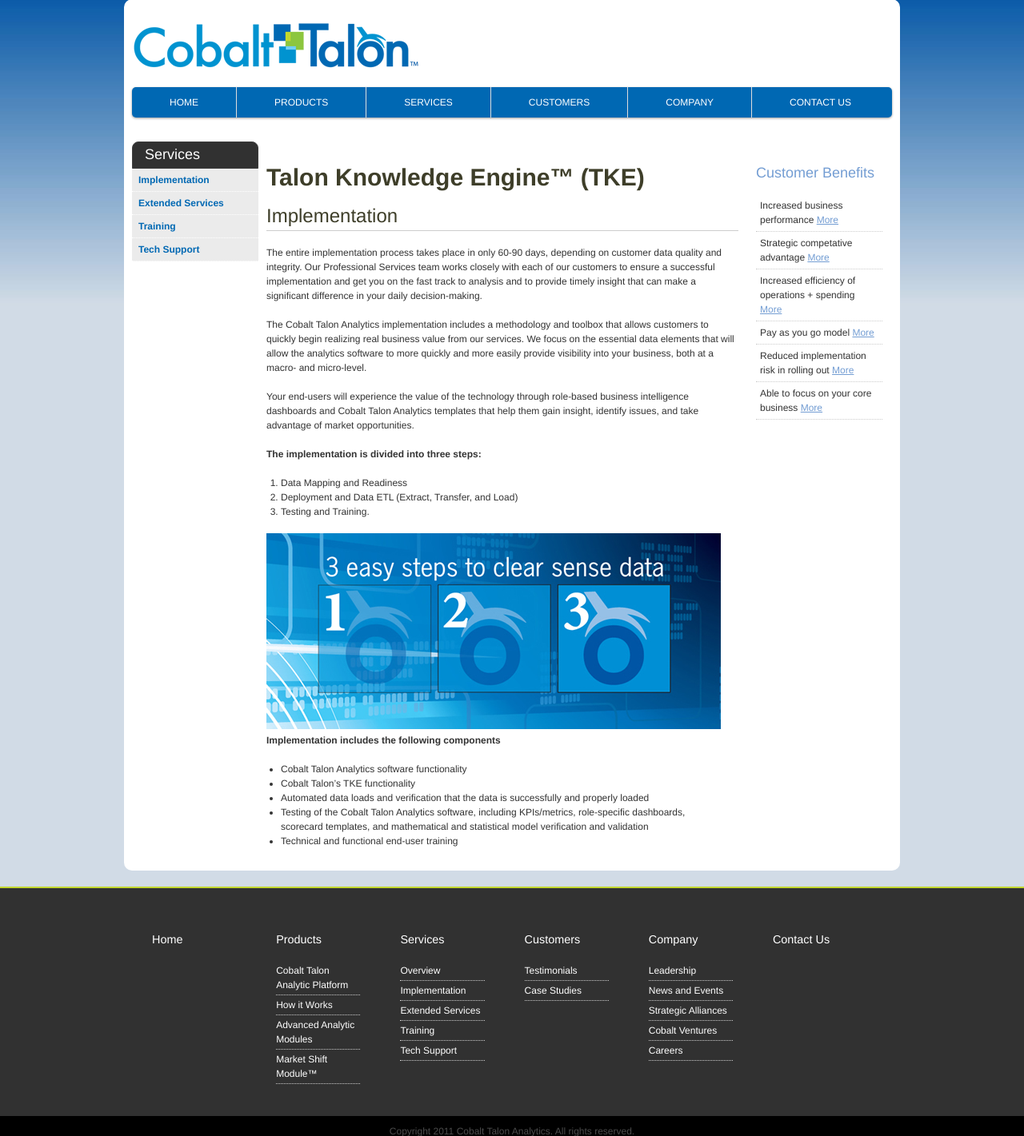
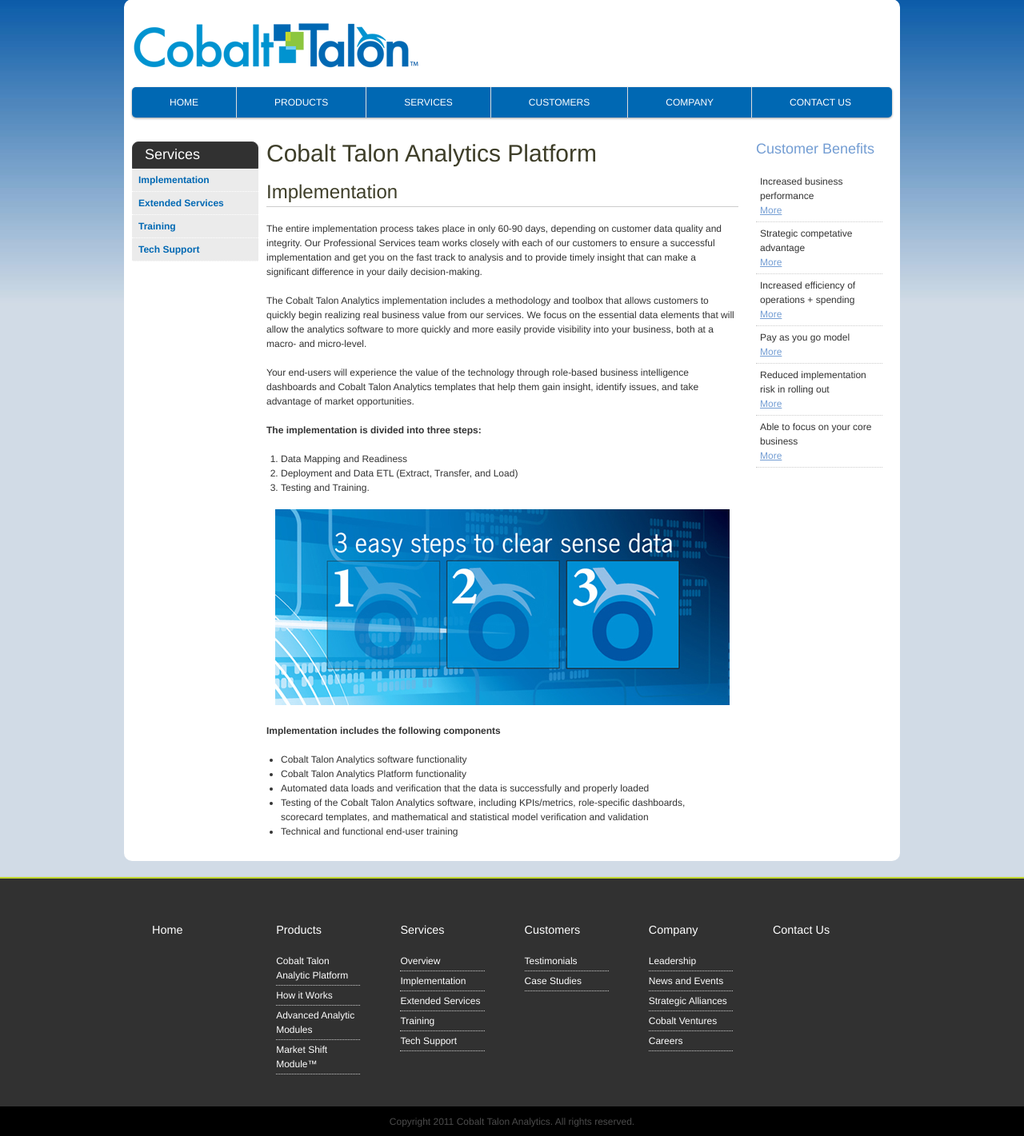
Before and after one commit to DaziumDesign/CobaltTalonWebSite, a PHP site: page /pages/services-implementation.php in a window 1280 px wide. Shown: the part 21-1442 px from the top of the page at 80% size. Run offline with PHP 8.4, Linux system fonts and the light colour scheme.

Commit message:
services pages

```diff
--- a/css/style.css
+++ b/css/style.css
@@ -2155,3 +2155,8 @@ ul.acc_text {
 .customer_benefits ul li span {
   text-align: right;
 }
+
+/* line 580, ../src/style.scss */
+.center-text {
+  text-align: center;
+}
--- a/pages/services-implementation.php
+++ b/pages/services-implementation.php
@@ -8,10 +8,8 @@
 <head>
 <meta charset="utf-8">
 <meta http-equiv="X-UA-Compatible" content="IE=edge,chrome=1">
-  <title>Cobalt Talon - Knowledge within your grasp</title>
-  <?php
-    include '../partials/_head.php';
-  ?>
+<title>Cobalt Talon - Knowledge Within Your Grasp</title>
+<?php include '../partials/_head.php'; ?>
 </head>
 <body>
 <div id="root">
@@ -20,31 +18,28 @@
       <?php include '../partials/_header.php'; ?>
       <?php include '../partials/_menu.php'; ?>
       <div id="main" role="main">
-          <!--Start Left Column-->
         <div class="left_col">
-            <?php
-            include '../partials/_services_menu.php';
-            ?>
+          <?php include '../partials/_services_menu.php'; ?>
         </div>
-            <div class="top_image"></div>
         <div class="content">
           <div>
-                    <h1><strong>Talon Knowledge Engine&#8482; (TKE)</strong></h1>
+            <h1>Cobalt Talon Analytics Platform</h1>
             <h2>Implementation</h2>
             <p>The entire implementation process takes place in only 60-90 days, depending on customer data quality and integrity. Our Professional Services team works closely with each of our customers to ensure a successful implementation and get you on the fast track to analysis and to provide timely insight that can make a significant difference in your daily decision-making.</p>
             <p>The Cobalt Talon Analytics implementation includes a methodology and toolbox that allows customers to quickly begin realizing real business value from our services. We focus on the essential data elements that will allow the analytics software to more quickly and more easily provide visibility into your business, both at a macro- and micro-level.</p>
             <p>Your end-users will experience the value of the technology through role-based business intelligence dashboards and&nbsp;Cobalt Talon Analytics templates that help them gain insight, identify issues, and take advantage of market opportunities.</p>
-                    	<p><strong>The implementation is divided into three steps:</strong><br /> </p>
+            <p><strong>The implementation is divided into three steps:</strong><br />
+            </p>
             <ol>
               <li>Data Mapping and Readiness</li>
               <li>Deployment and Data ETL (Extract, Transfer, and Load)</li>
               <li>Testing and Training.</li>
             </ol>
-                        <img src="/images/services/steps_graphic.jpg" />
+            <p class="center-text"><img src="/images/services/steps_graphic.jpg" /></p>
             <p><strong>Implementation includes the following components</strong></p>
             <ul>
               <li>Cobalt Talon Analytics software functionality</li>
-                  				<li>Cobalt Talon’s TKE functionality</li>
+              <li>Cobalt Talon Analytics Platform functionality</li>
               <li>Automated data loads and verification that the data is successfully and properly loaded</li>
               <li>Testing of the Cobalt Talon Analytics software, including KPIs/metrics, role-specific dashboards, scorecard templates, and mathematical and statistical model verification and validation</li>
               <li>Technical and functional end-user training</li>
@@ -55,23 +50,27 @@
           <div class="customer_benefits">
             <h3><a class="loc" href="#customer_benefits">Customer Benefits</a></h3>
             <ul>
-                  		<li>Increased business performance <a href="/services#customer_benefits">More</a></li>
-                  		<li>Strategic competative advantage <a href="/services#customer_benefits">More</a></li>
-                  		<li>Increased efficiency of operations + spending <a href="/services#customer_benefits">More</a></li>
-                  		<li>Pay as you go model <a href="/services#customer_benefits">More</a></li>
-                  		<li>Reduced implementation risk in rolling out <a href="/services#customer_benefits">More</a></li>
-                  		<li>Able to focus on your core business <a href="/services#customer_benefits">More</a></li>
+              <li>Increased business performance<br>
+              <span><a href="/services#customer_benefits">More</a></span></li>
+              <li>Strategic competative advantage<br>
+              <span><a href="/services#customer_benefits">More</a></span></li>
+              <li>Increased efficiency of operations + spending<br>
+              <span><a href="/services#customer_benefits">More</a></span></li>
+              <li>Pay as you go model<br>
+              <span><a href="/services#customer_benefits">More</a></span></li>
+              <li>Reduced implementation risk in rolling out<br>
+              <span><a href="/services#customer_benefits">More</a></span></li>
+              <li>Able to focus on your core business<br>
+              <span><a href="/services#customer_benefits">More</a></span></li>
             </ul>
           </div>
         </div>
       </div>
     </div>
-        <!-- eo #container -->
   </div>
-      <!-- eo #wrapper -->
-      <div id="root_footer"></div>
+  <div id="root_footer">
   </div>
-    <!-- eo #root -->
+</div>
 <?php include '../partials/_footer.php'; ?>
 </body>
 </html>
--- a/src/style.scss
+++ b/src/style.scss
@@ -577,3 +577,6 @@ ul.acc_text {
 .customer_benefits ul li span {
   text-align:right;
 }
+.center-text {
+  text-align: center;
+}
```
Lines whose indentation alone changed are shown as unchanged.
